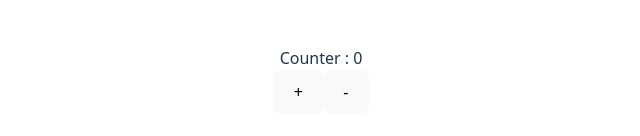
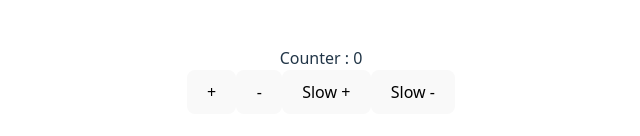
Before and after one commit to miloupark/redux-playground, a React (Vite) app: page / in a window 1280 px wide. Shown: the part 320-456 px from the top of the page, without its empty margins (319-959 px from the left). Built offline with nearby package versions, Linux system fonts and the light colour scheme.

Commit message:
feat(async): createAsyncThunk로 비동기 증가/감소 액션 버튼(slow + / slow -) 추가

```diff
--- a/src/App.jsx
+++ b/src/App.jsx
@@ -1,4 +1,8 @@
-import { configureStore, createSlice } from "@reduxjs/toolkit";
+import {
+  configureStore,
+  createAsyncThunk,
+  createSlice,
+} from "@reduxjs/toolkit";
 import "./App.css";
 import { useDispatch, useSelector } from "react-redux";
 
@@ -20,7 +24,27 @@ const counterSlice = createSlice({
 // - initialState: 상태의 초기값
 // - reducers: 상태를 변경하는 함수 모음
 
-// store
+// 비동기 액션 (1초 지연 후 증가)
+const slowIncrementThunk = createAsyncThunk(
+  "counter/slowIncrement",
+  (value, { dispatch }) => {
+    setTimeout(() => {
+      dispatch(counterSlice.actions.increment());
+    }, 1000);
+  }
+);
+
+// 비동기 액션 (1초 지연 후 감소)
+const slowDecrementThunk = createAsyncThunk(
+  "counter/slowDecrement",
+  (value, { dispatch }) => {
+    setTimeout(() => {
+      dispatch(counterSlice.actions.decrement());
+    }, 1000);
+  }
+);
+
+// Redux store 생성 및 slice 등록
 export const store = configureStore({
   reducer: {
     counter: counterSlice.reducer,
@@ -28,12 +52,13 @@ export const store = configureStore({
 });
 
 export default function App() {
-  const counter = useSelector((state) => state.counter);
-  const dispatch = useDispatch();
+  const counter = useSelector((state) => state.counter); // 상태 구독
+  const dispatch = useDispatch(); // dispatch 함수 가져오기
 
   return (
     <>
       <div>Counter : {counter}</div>
+      {/* 동기 액션 */}
       <button
         onClick={() => {
           dispatch(counterSlice.actions.increment());
@@ -48,6 +73,22 @@ export default function App() {
       >
         -
       </button>
+
+      {/* 비동기 액션 */}
+      <button
+        onClick={() => {
+          dispatch(slowIncrementThunk());
+        }}
+      >
+        Slow +
+      </button>
+      <button
+        onClick={() => {
+          dispatch(slowDecrementThunk());
+        }}
+      >
+        Slow -
+      </button>
     </>
   );
 }
```
